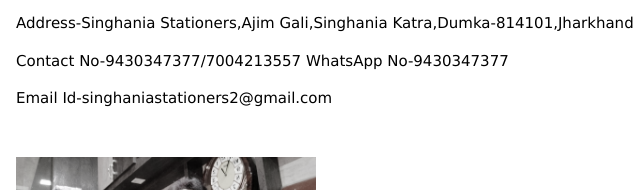
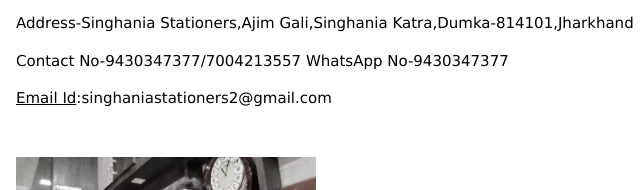
Before and after one commit to singhaniastationers/Singhania-Stationers, a plain HTML site: page index.html in a window 1280 px wide. Shown: the part 2368-2558 px from the top of the page, 0-640 px from the left. Drawn offline with nearby package versions, Linux system fonts and the light colour scheme.

Commit message:
Update index.html

```diff
--- a/index.html
+++ b/index.html
@@ -149,7 +149,7 @@
     <p>Address-Singhania Stationers,Ajim Gali,Singhania Katra,Dumka-814101,Jharkhand
     </p>
     <p>Contact No-9430347377/7004213557 WhatsApp No-9430347377</p>
-    <p>Email Id-singhaniastationers2@gmail.com</p>
+    <p><a href="mailto:singhaniastationers2@gmail.com">Email Id</a>:singhaniastationers2@gmail.com</p>
   </div>
 
   <div class="w3-row-padding w3-grayscale">
```
